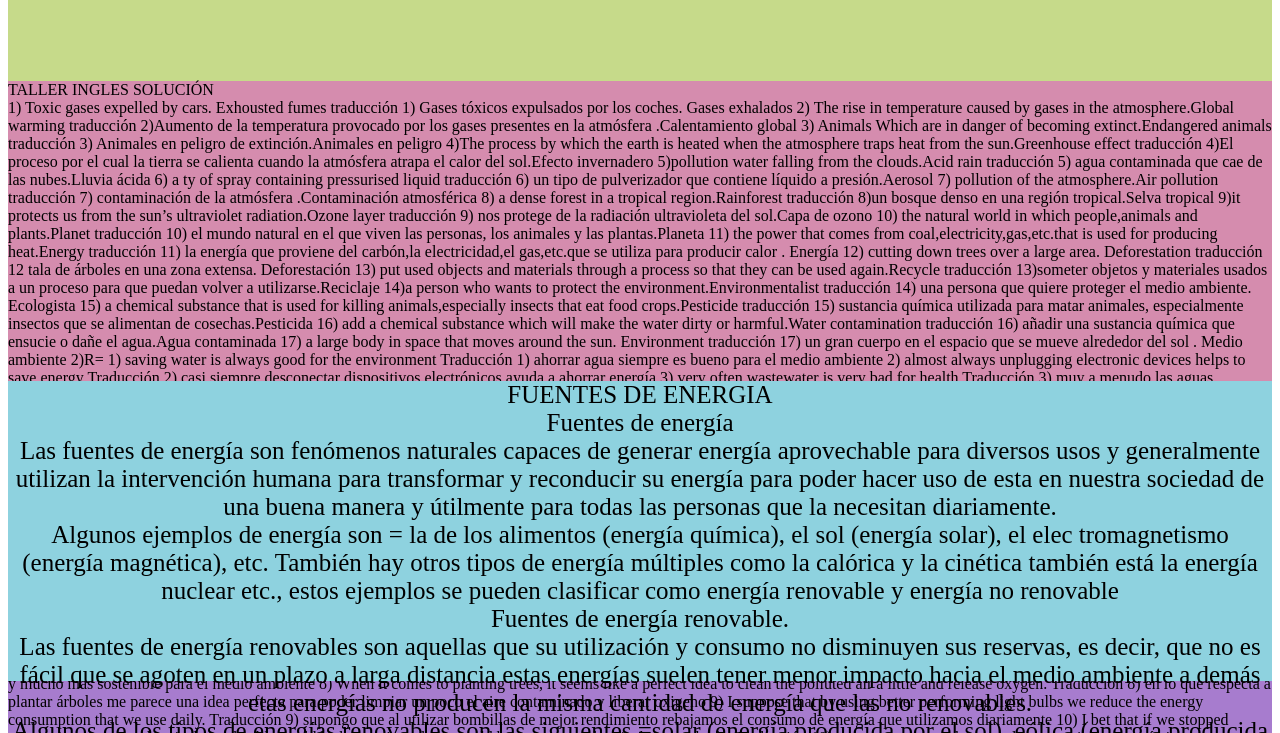
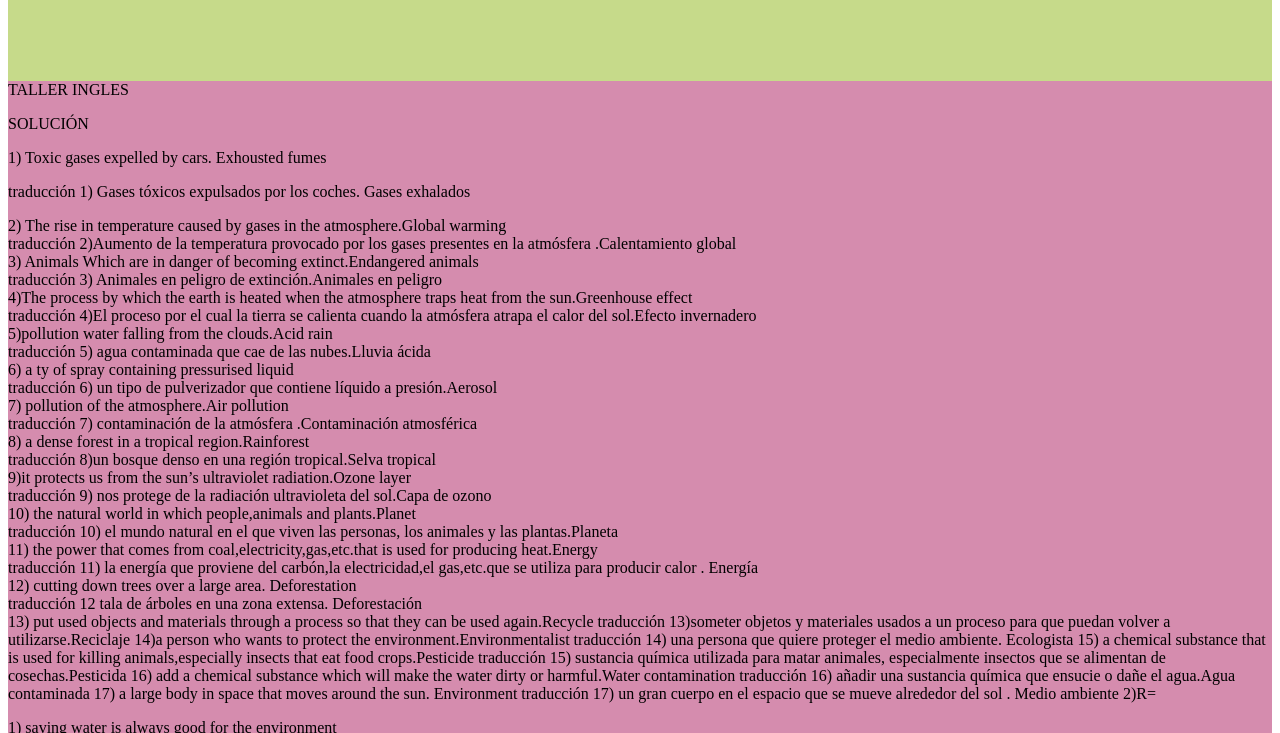
Before and after one commit to sofiap2/pagina-8-4, a plain HTML site: page index.html in a window 1280 px wide. Shown: the part 67-800 px from the top of the page. Drawn offline with Linux system fonts and the light colour scheme.

Commit message:
actualizacion 12-04-2024

```diff
--- a/index.html
+++ b/index.html
@@ -16,57 +16,57 @@
     </div>
     <div class="sociales"></div>
     <div class="ingles">
-        TALLER INGLES
+        TALLER INGLES <p></p>
 
-        SOLUCIÓN <br>
+        SOLUCIÓN <p></p>
 
 
-        1)  Toxic gases expelled by cars. Exhousted fumes
-        traducción 1) Gases tóxicos expulsados por los coches. Gases exhalados
+        1)  Toxic gases expelled by cars. Exhousted fumes <p></p>
+        traducción 1) Gases tóxicos expulsados por los coches. Gases exhalados <p></p>
 
-        2) The rise in temperature caused by gases in the atmosphere.Global warming
+        2) The rise in temperature caused by gases in the atmosphere.Global warming <br>
 
-         traducción 2)Aumento de la temperatura provocado por los gases presentes en la atmósfera .Calentamiento global
+         traducción 2)Aumento de la temperatura provocado por los gases presentes en la atmósfera .Calentamiento global <br>
 
-        3) Animals Which are in danger of becoming extinct.Endangered animals
+        3) Animals Which are in danger of becoming extinct.Endangered animals <br>
 
-        traducción 3) Animales en peligro de extinción.Animales en peligro
+        traducción 3) Animales en peligro de extinción.Animales en peligro <br>
 
-        4)The process by  which the earth is heated when the atmosphere traps heat from the sun.Greenhouse effect
+        4)The process by  which the earth is heated when the atmosphere traps heat from the sun.Greenhouse effect <br>
 
-        traducción 4)El proceso por el cual la tierra se calienta cuando la atmósfera atrapa el calor del sol.Efecto invernadero
+        traducción 4)El proceso por el cual la tierra se calienta cuando la atmósfera atrapa el calor del sol.Efecto invernadero <br>
 
-        5)pollution water falling from the clouds.Acid rain
+        5)pollution water falling from the clouds.Acid rain <br>
 
-        traducción 5) agua contaminada que cae de las nubes.Lluvia ácida
+        traducción 5) agua contaminada que cae de las nubes.Lluvia ácida <br>
 
-        6) a ty of spray containing pressurised liquid
+        6) a ty of spray containing pressurised liquid <br>
 
-        traducción 6) un tipo de pulverizador que contiene líquido a presión.Aerosol
+        traducción 6) un tipo de pulverizador que contiene líquido a presión.Aerosol <br>
 
-        7) pollution of the atmosphere.Air pollution
+        7) pollution of the atmosphere.Air pollution <br>
 
-        traducción 7) contaminación de la atmósfera .Contaminación atmosférica
+        traducción 7) contaminación de la atmósfera .Contaminación atmosférica <br>
 
-        8) a dense forest in a tropical region.Rainforest
+        8) a dense forest in a tropical region.Rainforest <br>
 
-        traducción 8)un bosque denso en una región tropical.Selva tropical
+        traducción 8)un bosque denso en una región tropical.Selva tropical <br>
 
-         9)it protects us from the sun’s ultraviolet radiation.Ozone layer
+         9)it protects us from the sun’s ultraviolet radiation.Ozone layer <br>
 
-        traducción 9) nos protege de la radiación ultravioleta del sol.Capa de ozono
+        traducción 9) nos protege de la radiación ultravioleta del sol.Capa de ozono <br>
 
-        10) the natural world in which people,animals and plants.Planet
+        10) the natural world in which people,animals and plants.Planet <br>
 
-        traducción 10) el mundo natural en el que viven las personas, los animales y las plantas.Planeta
+        traducción 10) el mundo natural en el que viven las personas, los animales y las plantas.Planeta  <br>
 
-        11) the power that comes from coal,electricity,gas,etc.that is used for producing heat.Energy
+        11) the power that comes from coal,electricity,gas,etc.that is used for producing heat.Energy <br>
 
-        traducción 11) la energía que proviene del carbón,la electricidad,el gas,etc.que se utiliza para producir calor . Energía
+        traducción 11) la energía que proviene del carbón,la electricidad,el gas,etc.que se utiliza para producir calor . Energía <br>
 
-        12) cutting down trees over a large area. Deforestation
+        12) cutting down trees over a large area. Deforestation <br>
 
-        traducción 12 tala de árboles en una zona extensa. Deforestación
+        traducción 12 tala de árboles en una zona extensa. Deforestación <br>
 
         13) put used objects and materials  through a process so that they can be used again.Recycle
 
@@ -90,11 +90,11 @@
 
 
 
-        2)R=
+        2)R=<p></p>
 
-        1) saving water is always good for the environment
+        1) saving water is always good for the environment <p></p>
 
-        Traducción 1) ahorrar agua siempre es bueno para el medio ambiente
+        Traducción 1) ahorrar agua siempre es bueno para el medio ambiente <p></p>
 
         2) almost always unplugging electronic devices helps to save energy
 
@@ -234,7 +234,7 @@ Fuentes de energía no renovables <br>
 Las fuentes de energía no renovables son las que cuya explotación cuya explotación causa una disminución
 en sus reservas a largo plazo estas energías tienen muchísimo mas daño ambiental y una mayor efectivid
 ad energética y son la mayoría causales de la contaminación a grandes niveles en el medio ambiente hoy
-en día y contribuyen al calentamiento global. <br>
+en día y contribuyen al calentamiento global. <p></p>
 
 Los tipos de fuentes de energía no renovables pueden ser los siguientes = el petróleo y todos sus
 derivados (gasolina, gasoil, keroseno, etc.)  también está el gas natural, el carbón mineral,
--- a/tema.css
+++ b/tema.css
@@ -1,7 +1,7 @@
 .contenedor{
 
     width: 100%;
-    height:1200px;
+    height:1600px;
     background-color: rgb(167, 124, 206);
     display: flex;
     flex-direction: column;
@@ -22,7 +22,7 @@ text-align: center;
 .ingles{
 
     width: 100%;
-    height:300px;
+    height:900px;
     background-color: rgb(213, 140, 174);
 
 }
```
